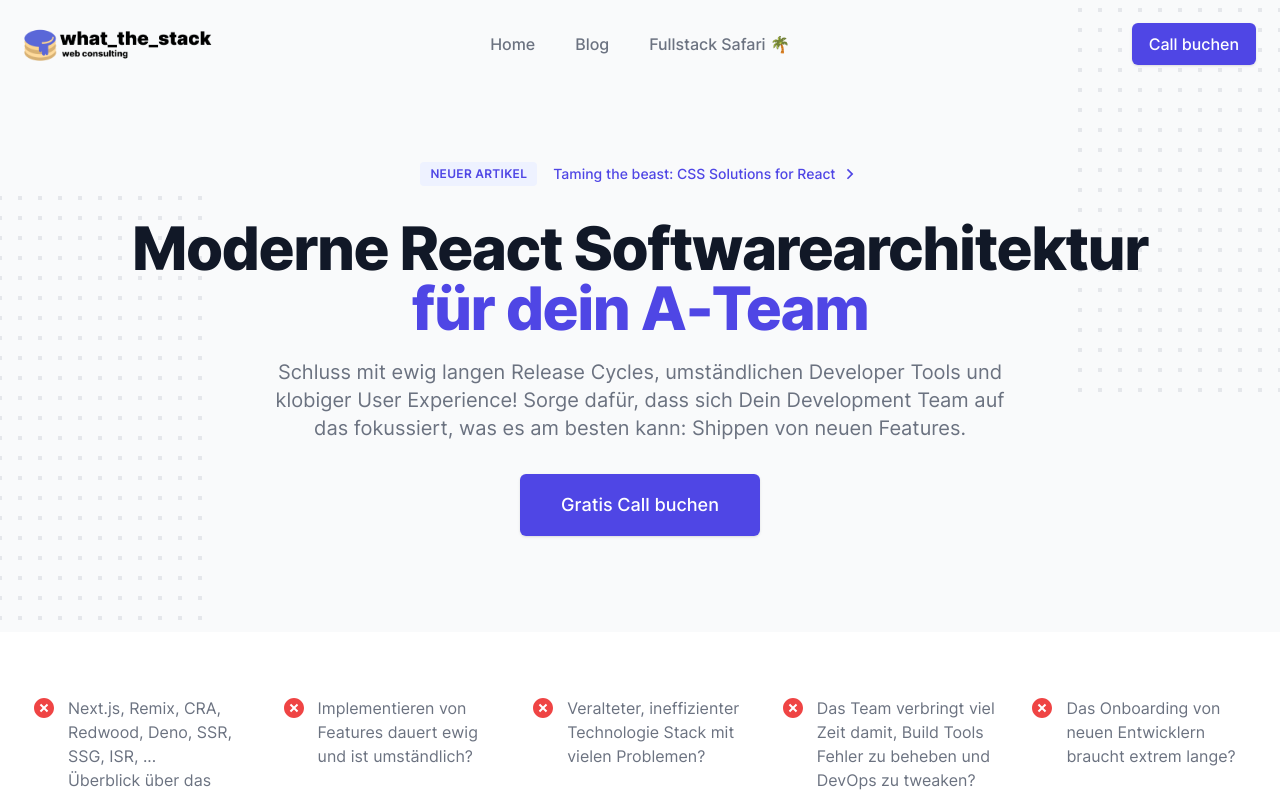
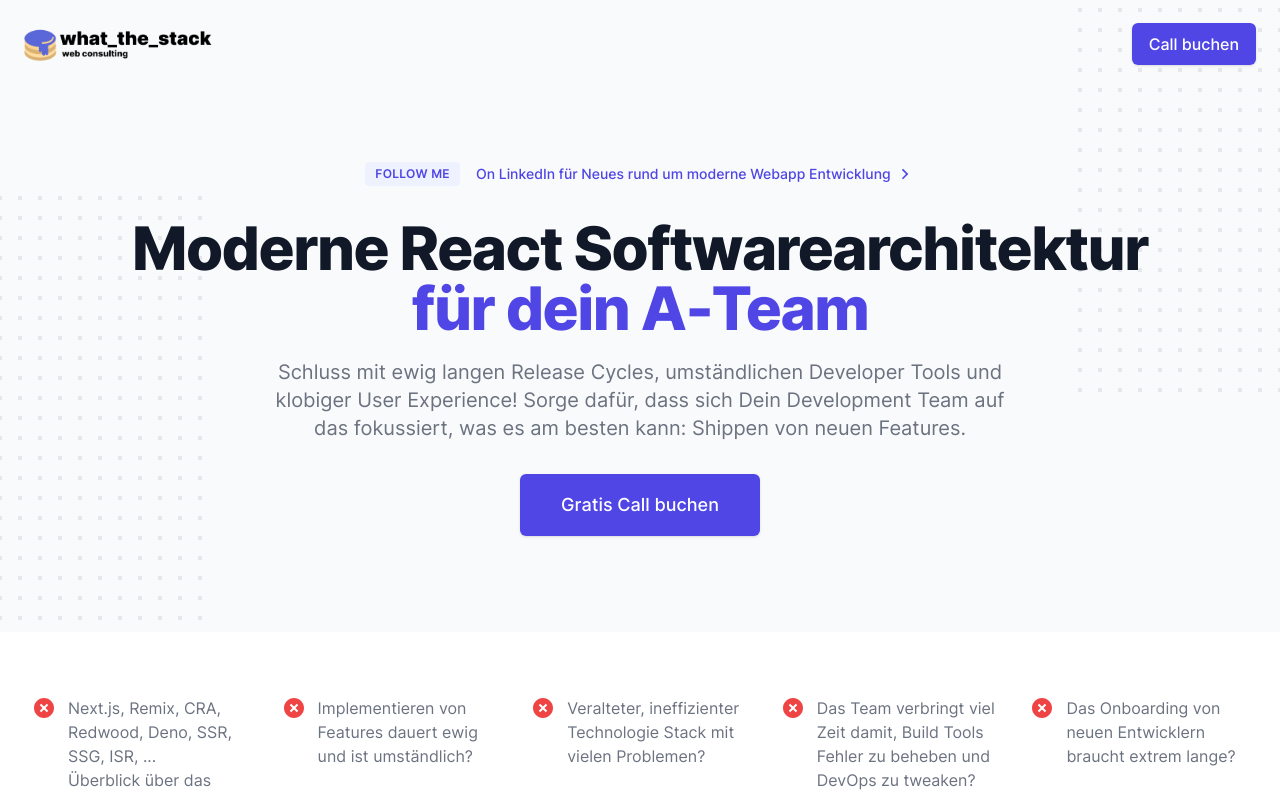
Before and after one commit to scriptify/what-the-stack, a Next.js app: page / in a window 1280 px wide. Shown: the top 795 px of the page. Built offline with nearby package versions, Linux system fonts and the light colour scheme.

Commit message:
fix: optimize CTS

```diff
--- a/src/components/Hero/index.tsx
+++ b/src/components/Hero/index.tsx
@@ -26,10 +26,15 @@ import {
 import logoLarge from '../../../public/images/logo_font_long.png';
 import logoSmall from '../../../public/images/logo_font_short.png';
 
-const navigation = [
-  { name: 'Home', href: '#' },
-  { name: 'Blog', href: '#' },
-  { name: 'Fullstack Safari 🌴', href: '#' },
+interface NavLink {
+  name: string;
+  href: string;
+}
+
+const navigation: NavLink[] = [
+  // { name: 'Home', href: '#' },
+  // { name: 'Blog 📚', href: '#' },
+  // { name: 'Fullstack Safari 🌴', href: '#' },
 ];
 
 export default function LandingHero() {
@@ -214,10 +219,12 @@ export default function LandingHero() {
           <div className='text-center'>
             <a href='#' className='inline-flex space-x-4'>
               <span className='rounded bg-indigo-50 px-2.5 py-1 text-xs font-semibold uppercase tracking-wide text-indigo-600'>
-                Neuer Artikel
+                Follow me
               </span>
               <span className='inline-flex items-center space-x-1 text-sm font-medium text-indigo-600'>
-                <span>Taming the beast: CSS Solutions for React</span>
+                <span>
+                  On LinkedIn für Neues rund um moderne Webapp Entwicklung
+                </span>
                 <ChevronRightIcon className='h-5 w-5' aria-hidden='true' />
               </span>
             </a>
--- a/src/components/MainCta/index.tsx
+++ b/src/components/MainCta/index.tsx
@@ -1,7 +1,7 @@
 import Image from 'next/image';
 
 // import meImage from '../../../public/images/cta_image.png';
-import ctaImg from '../../../public/images/cta_image.png';
+import ctaImg from '../../../public/images/cta_illustration.png';
 
 export default function MainCta() {
   return (
@@ -42,6 +42,10 @@ export default function MainCta() {
               <p className='text-lg text-white'>
                 Dann lass uns herausfinden, wie ich auch Deinem Unternehmen
                 helfen kann, die Developer Produktivität zu optimieren!
+                <br />
+                <br />
+                Bring gerne jemanden aus dem Development Team mit, und wir
+                können bereits erste Probleme und mögliche Lösungen diskutieren.
               </p>
               <a
                 className='block w-full rounded-md border border-transparent bg-white py-3 px-5 text-center text-base font-medium text-indigo-700 shadow-md hover:bg-gray-50 sm:inline-block sm:w-auto'
```
Also changed, not shown: public/images/png.jpg (deleted), 1 other file (tests, documents, lock files or other folders).
